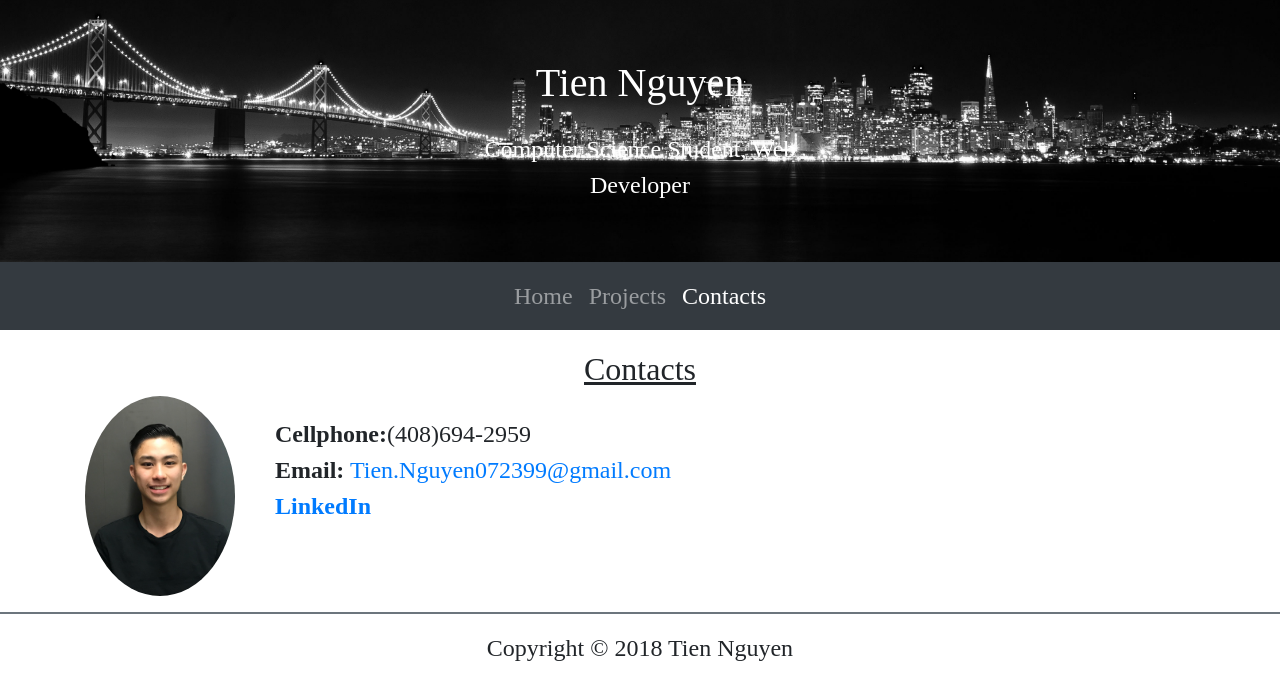
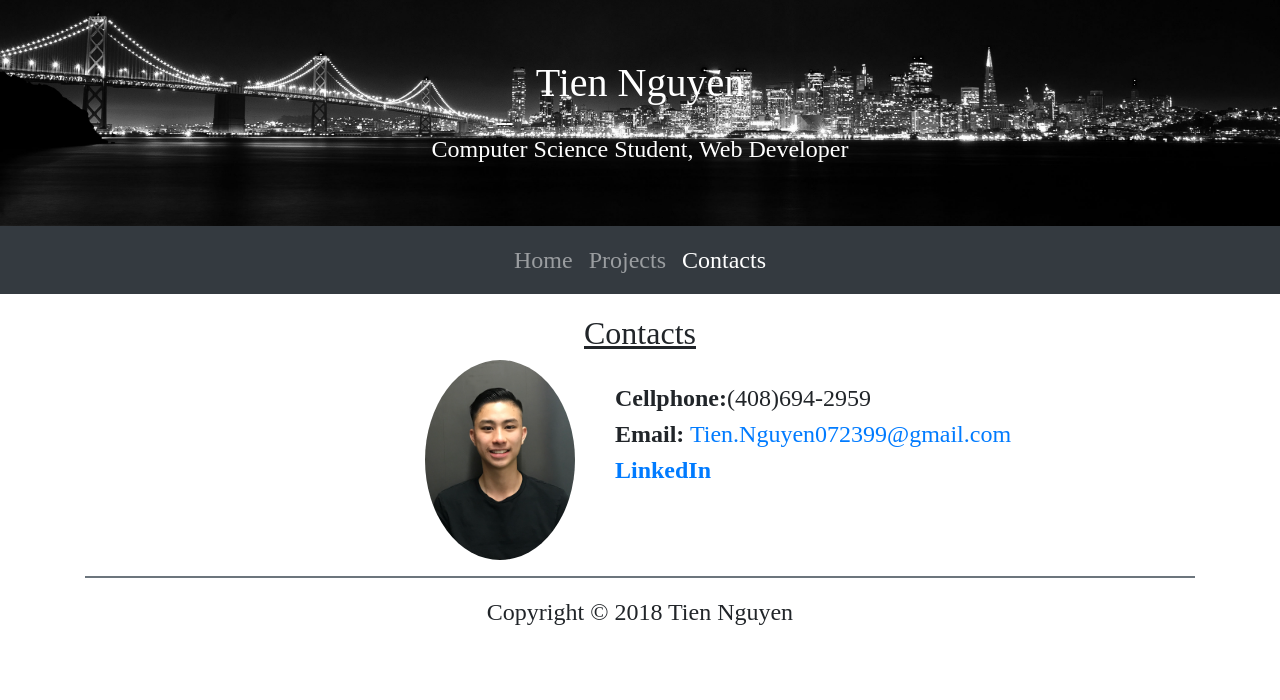
Before and after one commit to TienNguyen072399/TienNguyen072399.github.io, a plain HTML site: page contacts.html in a window 1280 px wide. Drawn offline with nearby package versions, Linux system fonts and the light colour scheme; a web font is replaced by a local one.

Commit message:
worked on responsive for all devices for contacts page

```diff
--- a/contacts.html
+++ b/contacts.html
@@ -15,12 +15,9 @@
  <body>
 
  	<div class = "jumbotron text-center text-white jumbo-heading-bg">
-
- 		<!-- <img src="Me.jpg" class = "rounded-circle" style = "width: 126px; height:168px"> -->
  		<div>
  			<div class = "row">
- 				<div class = "col-sm-4"></div>
- 				<div class = "col-sm-4 headerName">
+ 				<div class = "col-sm-12 headerName text-center">
  					<h1>Tien Nguyen</h1>
  					<p>Computer Science Student, Web Developer</p>
  				</div>
@@ -64,8 +61,8 @@
  					</ul>
  				</div>
  			</div>
+ 			<hr>
  		</div>
- 		<hr>
  	</div>
 
 
--- a/css.css
+++ b/css.css
@@ -26,14 +26,13 @@ footer {
 	background-size: 100% 100%;
 }
 
-/****************************/
-/*		  HOME PAGE			*/
-/****************************/
 .headerName p {
 	padding-top: 16px;
 	margin-bottom: 0px;
 }
-
+/****************************/
+/*		  HOME PAGE			*/
+/****************************/
 .customContainer {
 	width: 100%;
 	margin-left: auto;
@@ -76,7 +75,26 @@ footer {
 	list-style-type: none;
 }
 
+
+
+/****************************/
+/*		  RESPONSIVE		*/
+/****************************/
+@media screen and (max-width: 360px) {
+	/*HOME PAGE*/
+	.headerName {
+		padding-left: 0px;
+		padding-right: 0px;
+	}
+
+	/*CONTACT PAGE*/
+	.customContactList {
+		padding-left: 0px;
+	}
+}
+
 @media screen and (max-width: 767px) {
+	/*CONTACT PAGE*/
 	.contactsPicture {
 		float: none;
 		margin-right: 0px;
@@ -86,3 +104,24 @@ footer {
 		margin-right: 0px;
 	}
 }
+
+@media screen and (min-width: 768px) {
+	/*CONTACT PAGE*/
+	.contactsPicture {
+		margin-left: 130px;
+	}
+}
+
+@media screen and (min-width: 992px) {
+	/*CONTACT PAGE*/
+	.contactsPicture {
+		margin-left: 250px;
+	}
+}
+
+@media screen and (min-width: 1025px) {
+	/*CONTACT PAGE*/
+	.contactsPicture {
+		margin-left: 340px;
+	}
+}
```
Also changed, not shown: index.html (+2 -5 lines).
